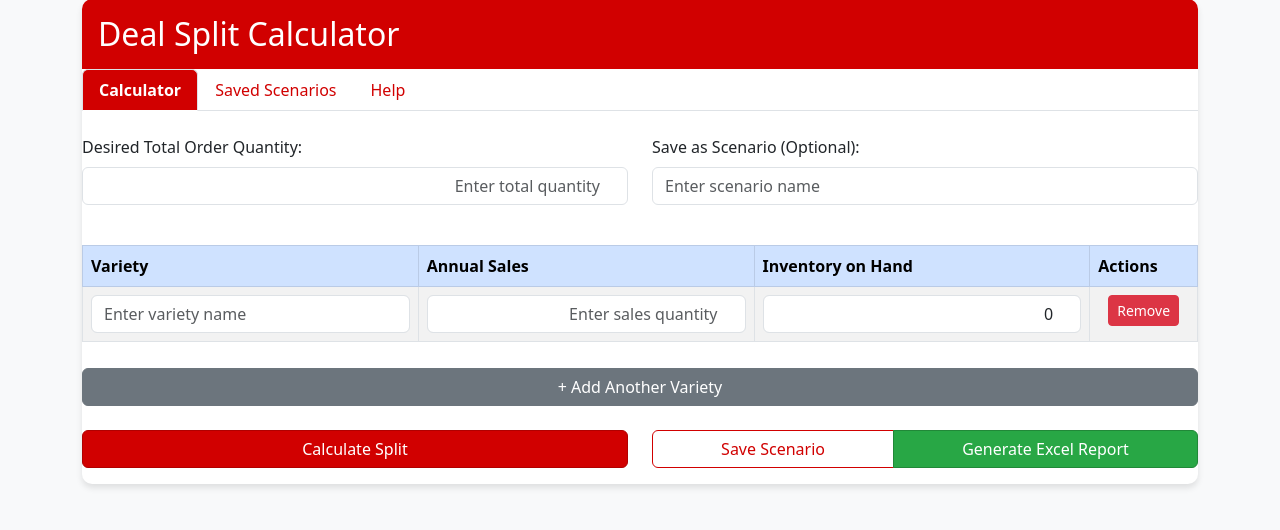
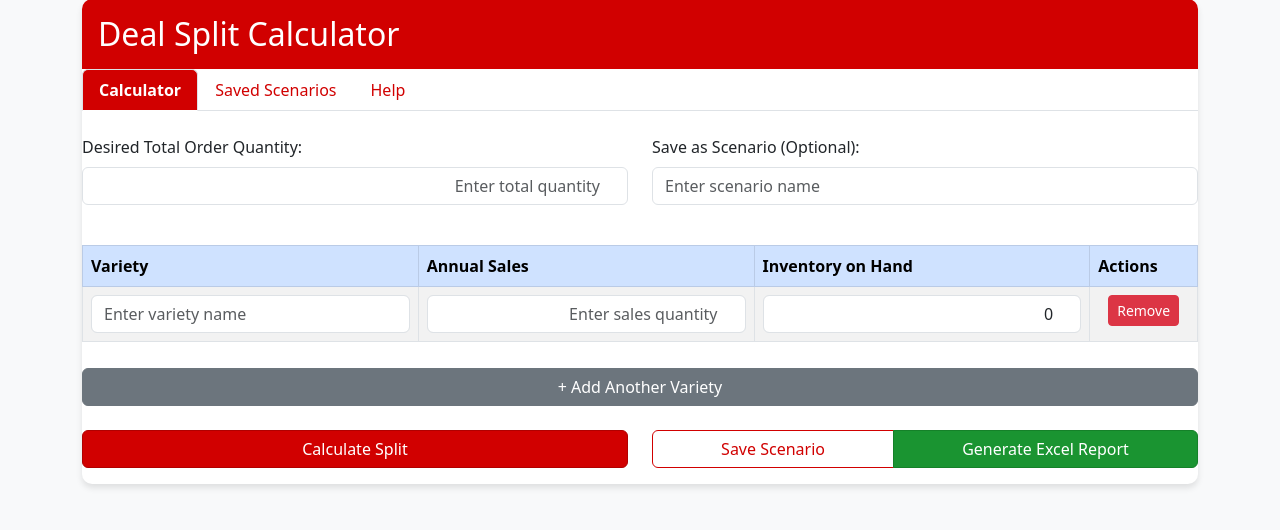
Before and after one commit to lgizzle/cheers-business-tools, a Flask app: page /deal-calculator in a window 1280 px wide. Shown: the part 87-617 px from the top of the page. Run offline with Flask 2, Linux system fonts and the light colour scheme.

Commit message:
Changed btn-success to a more saturated, deeper green for consistency across calculators

```diff
--- a/static/css/cheers_theme.css
+++ b/static/css/cheers_theme.css
@@ -64,13 +64,13 @@ body {
 }
 
 .btn-success {
-    background-color: #28a745;
-    border-color: #218838;
+    background-color: #1a9431;
+    border-color: #158129;
 }
 
 .btn-success:hover {
-    background-color: #218838;
-    border-color: #1e7e34;
+    background-color: #158129;
+    border-color: #0f6b21;
 }
 
 .btn-info {
```
